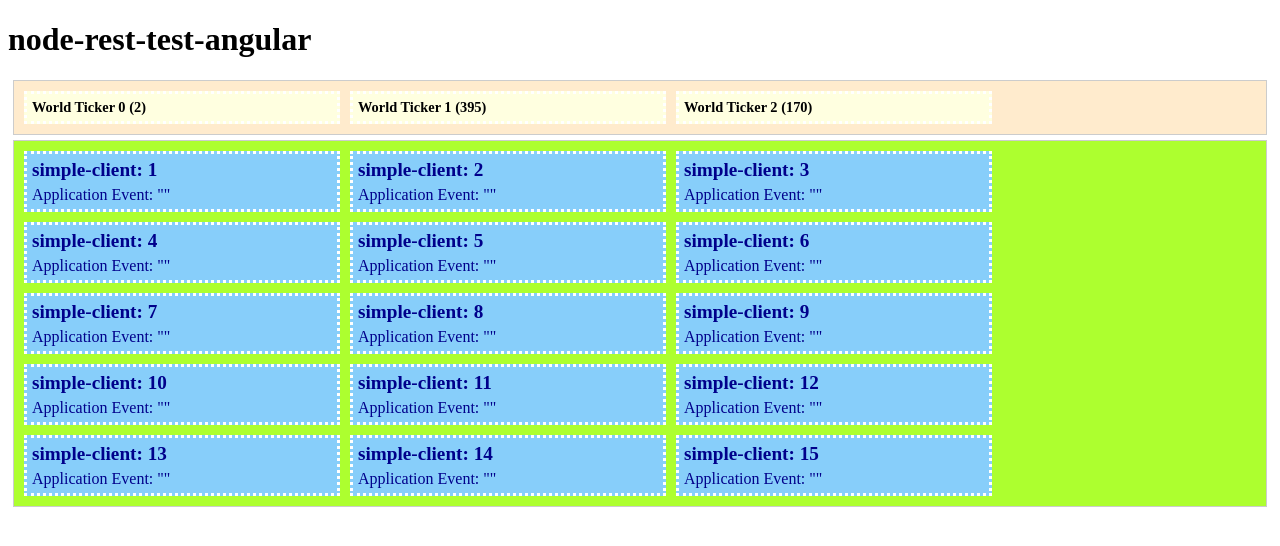
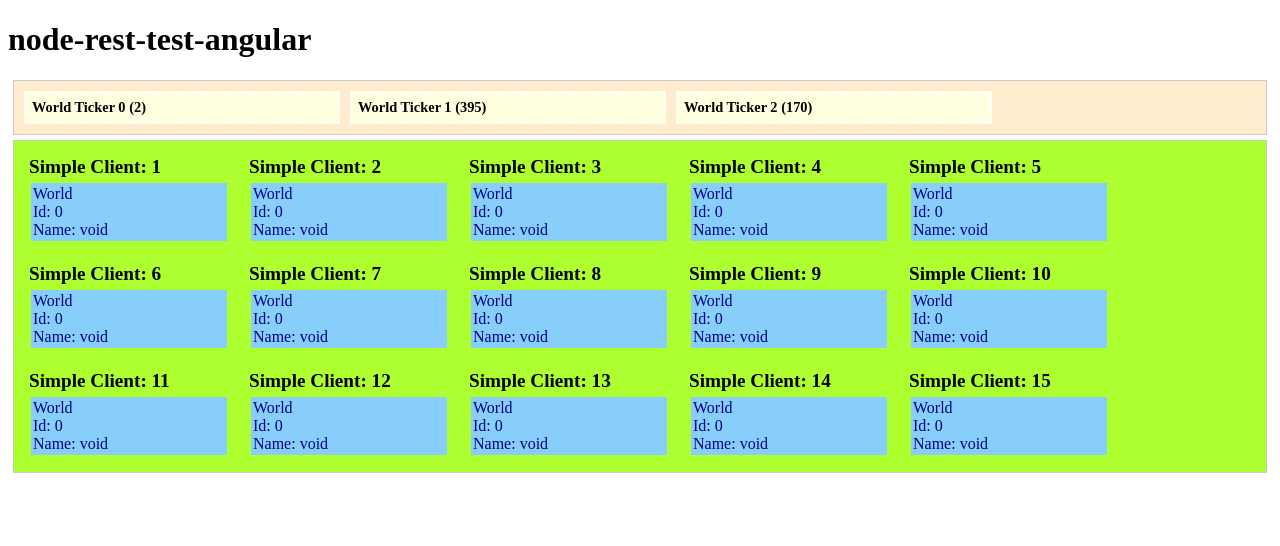
Before and after one commit to Tenvan/NodeRestTestAngular, an Angular app: page / in a window 1280 px wide. Shown: the top 546 px of the page. Built offline with nearby package versions, Linux system fonts and the light colour scheme; no server answers.

Commit message:
refactor: Update client-simple component to display event object ID and name

```diff
--- a/src/app/components/client-simple/client-simple.component.html
+++ b/src/app/components/client-simple/client-simple.component.html
@@ -1,5 +1,8 @@
-<div class="title">{{ title }}: {{ clientId }}</div>
+<div class="title">{{ title }}: {{ clientId() }}</div>
 
-<div class="receiving container">
-  <div class="ticker">Application Event: {{ ClientEvent | async | json }}</div>
+<div class="container">
+  <div class="ticker">World
+    <div class="id">Id: {{ eventObjectId() }}</div>
+    <div class="name">Name: {{ eventObjectName() }}</div>
+  </div>
 </div>
--- a/src/app/components/client-simple/client-simple.component.scss
+++ b/src/app/components/client-simple/client-simple.component.scss
@@ -1,10 +1,7 @@
 :host {
   display: block;
-  max-width: 300px;
-  min-width: 300px;
-  border: white 3px dotted;
-  background-color: lightskyblue;
-  color: darkblue;
+  max-width: 200px;
+  min-width: 200px;
   padding: 5px;
   margin: 5px;
 }
@@ -16,3 +13,11 @@
   justify-content: space-between;
   margin-bottom: 5px;
 }
+
+.container {
+  background-color: lightskyblue;
+  color: darkblue;
+  padding: 2px;
+  margin: 2px;
+
+}
--- a/src/app/components/client-simple/client-simple.component.ts
+++ b/src/app/components/client-simple/client-simple.component.ts
@@ -1,7 +1,14 @@
 import { AsyncPipe, CommonModule, JsonPipe } from '@angular/common';
-import { ChangeDetectionStrategy, Component, Input } from '@angular/core';
-import { BehaviorSubject } from 'rxjs';
+import {
+  ChangeDetectionStrategy,
+  Component,
+  Input,
+  signal,
+  type OnInit,
+} from '@angular/core';
 import { ServerSentEventService } from '../../ServerSentEventService';
+import { IAppEventArgs } from '../../models/IAppEventArgs';
+import { input } from '@angular/core';
 
 @Component({
   selector: 'app-client-simple',
@@ -9,23 +16,26 @@ import { ServerSentEventService } from '../../ServerSentEventService';
   imports: [AsyncPipe, JsonPipe, CommonModule],
   templateUrl: './client-simple.component.html',
   styleUrl: './client-simple.component.scss',
-  changeDetection: ChangeDetectionStrategy.OnPush,
+  changeDetection: ChangeDetectionStrategy.Default,
 })
-export class ClientSimpleComponent {
-  title = 'simple-client';
+export class ClientSimpleComponent implements OnInit {
+  title = 'Simple Client';
 
-  @Input()
-  clientId: number | undefined;
+  clientId = input(0);
 
-  ClientEvent = new BehaviorSubject<string>('');
+  eventObjectId = signal(0);
 
-  constructor(private sseService: ServerSentEventService) {
+  eventObjectName = signal('void');
+
+  constructor(private sseService: ServerSentEventService) {}
+  ngOnInit(): void {
     this.sseService
       .getAppEvents()
       .pipe()
       .subscribe((event: MessageEvent) => {
-        const value = JSON.parse(event.data);
-        this.ClientEvent.next(value);
+        const value = JSON.parse(event.data) as IAppEventArgs;
+        this.eventObjectId.set(value.payload.value);
+        this.eventObjectName.set(value.payload.name);
       });
   }
 }
```
